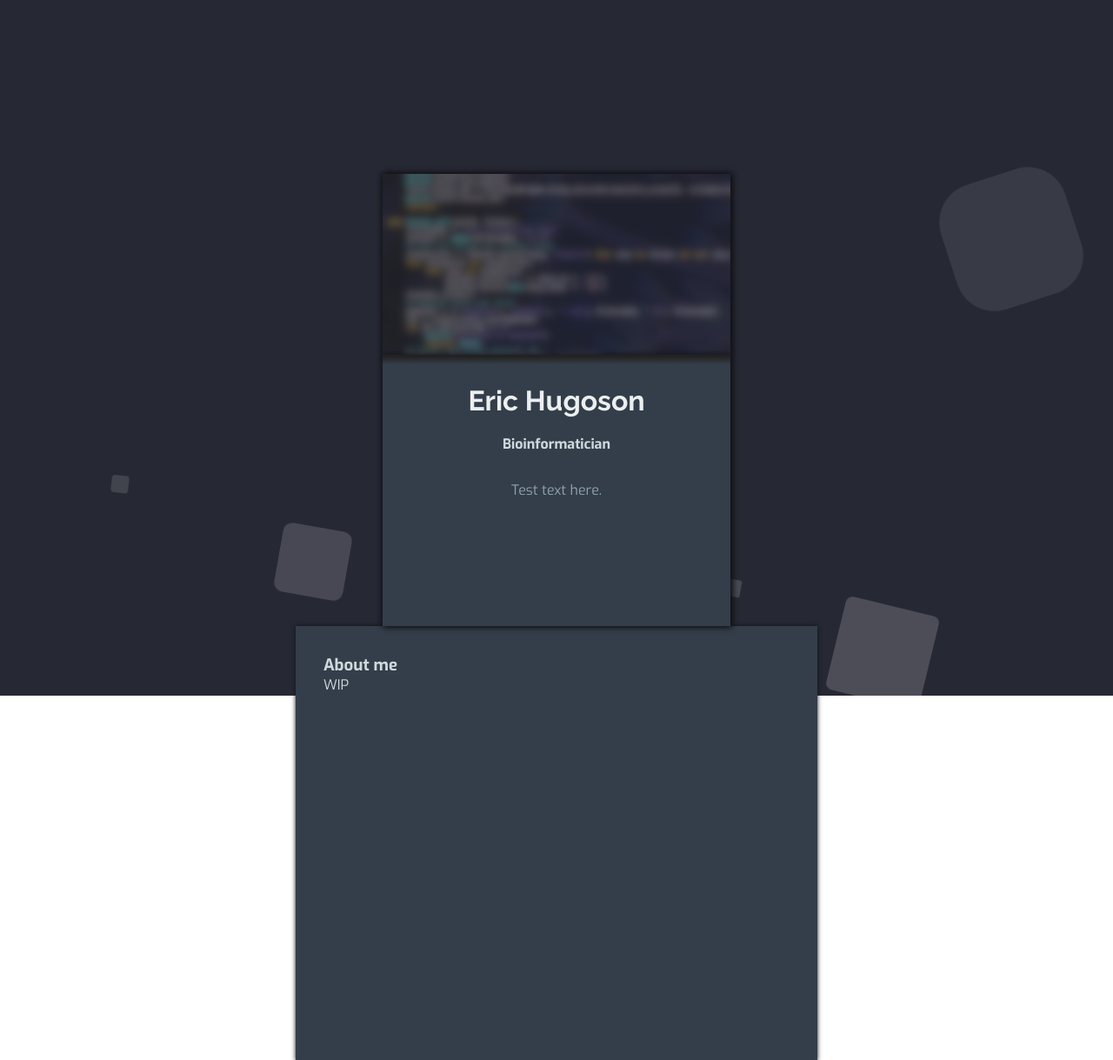
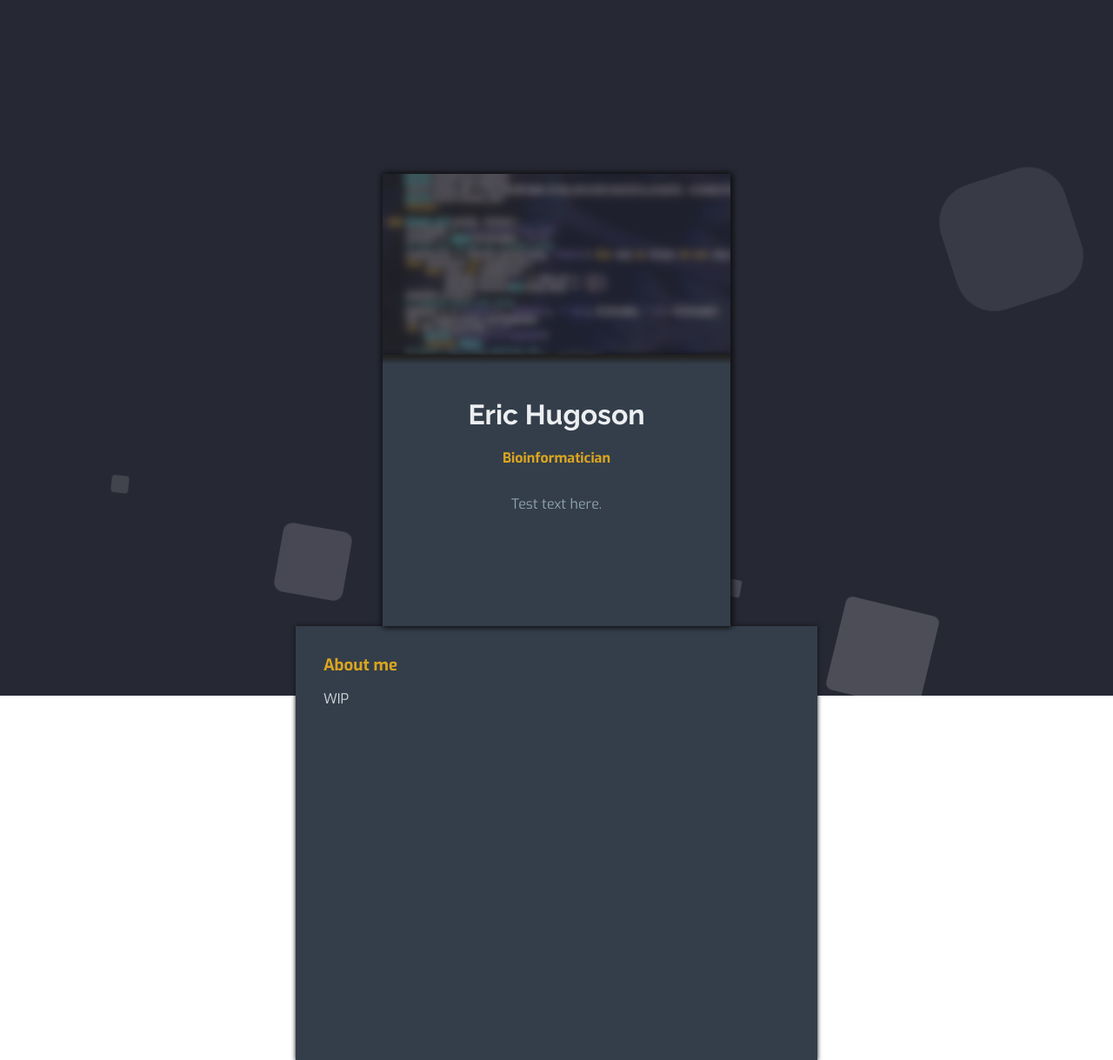
Before and after one commit to EricHugo/hugoson.org, a Flask app: page /test in a window 1280 px wide. Shown: the top 1219 px of the page at 87% size. Run offline with Flask 2, Linux system fonts and the light colour scheme.

Commit message:
more styled sections

```diff
--- a/app/static/stylesheet.css
+++ b/app/static/stylesheet.css
@@ -18,11 +18,31 @@ h1 {
 
 .name {
     padding-bottom: 2rem;
+    padding-top: 1rem;
 }
 
 .bbody {
     font-family: 'Exo', sans-serif;
     color: #90a4ae;
+}
+
+h3 {
+    padding-bottom: 1rem;
+    color: goldenrod;
+}
+
+h4 {
+    font-family: 'Exo', sans-serif;
+    color: goldenrod;
+}
+
+ul {
+    -moz-column-count: 4;
+    -moz-column-gap: 20px;
+    -webkit-column-count: 4;
+    -webkit-column-gap: 20px;
+    column-count: 4;
+    column-gap: 20px;
 }
 
 .context {
```
